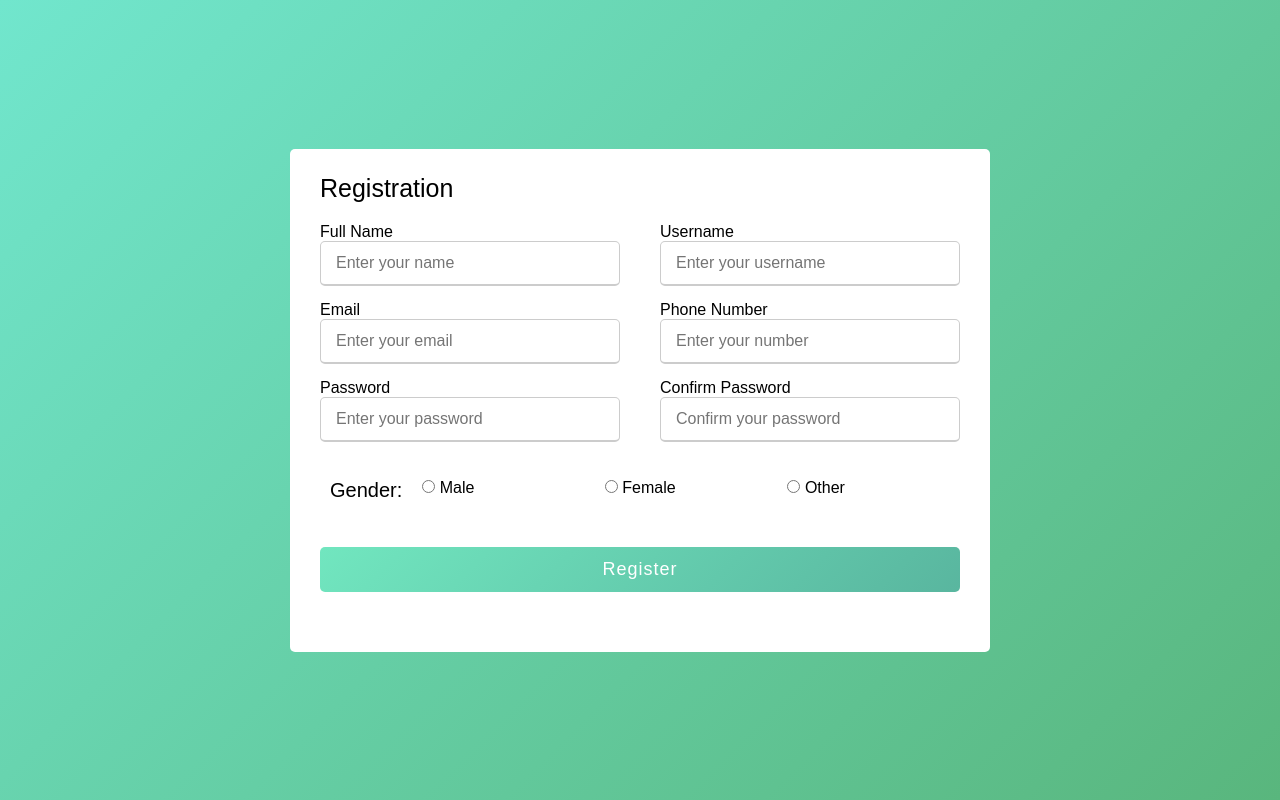
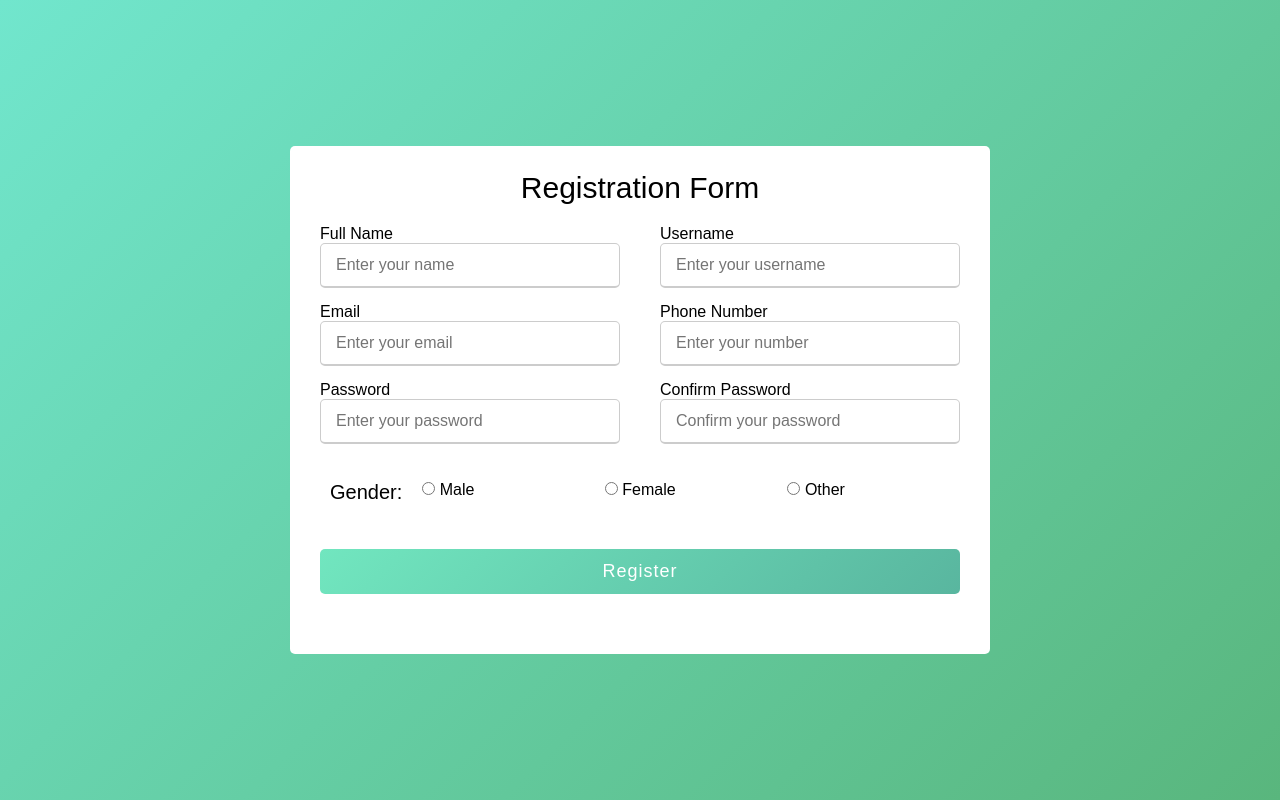
Before and after one commit to Ganeshpathivada/assignment1, a plain HTML site: page index.html in a window 1280 px wide. Drawn offline with Linux system fonts and the light colour scheme.

Commit message:
Add files via upload

```diff
--- a/index.html
+++ b/index.html
@@ -7,7 +7,7 @@
    </head>
 <body>
   <div class="container">
-    <div class="title">Registration</div>
+    <div class="title">Registration Form</div>
     <div class="content">
       <form action="#">
         <div class="user-details">
--- a/style.css
+++ b/style.css
@@ -12,6 +12,7 @@ body{
   padding: 10px;
   background: linear-gradient(135deg, #71e6cd, #59b67d);
 }
+
 .container{
   max-width: 700px;
   width: 100%;
@@ -20,9 +21,10 @@ body{
   border-radius: 5px;
 }
 .container .title{
-  font-size: 25px;
+  font-size: 30px;
   font-weight: 500;
-  position: relative;
+  text-align: center;
+
 }
 
 .content form .user-details{
```
